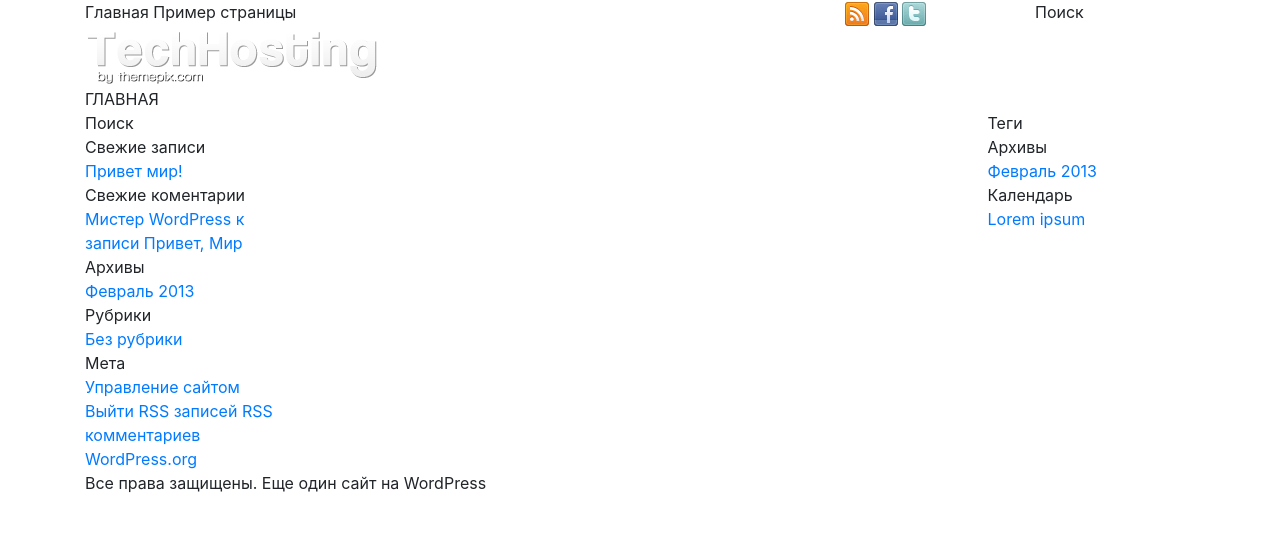
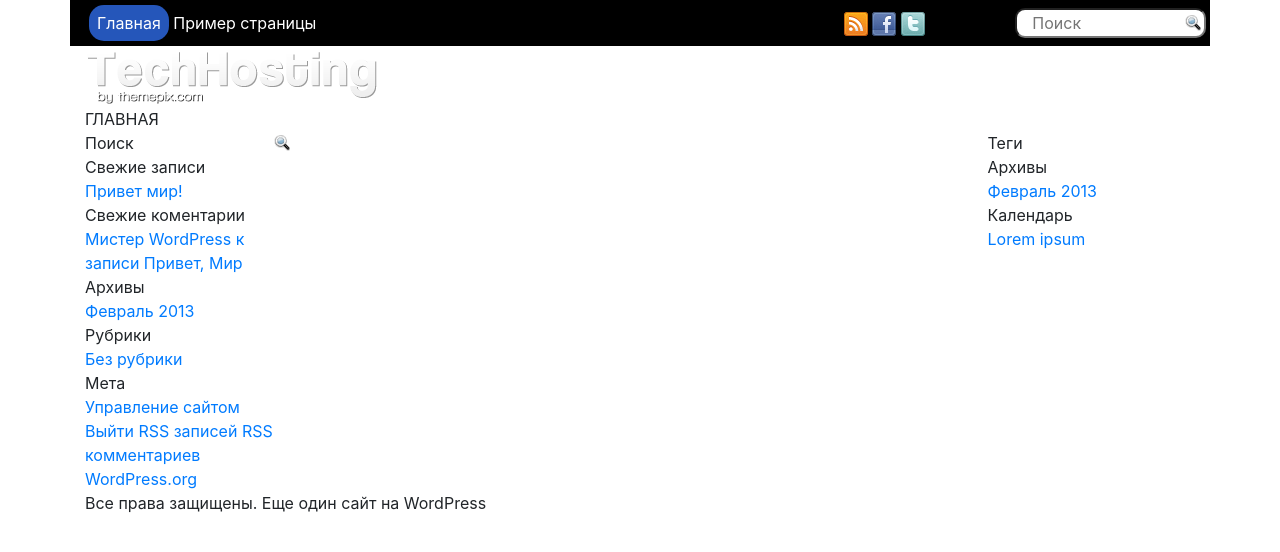
Before and after one commit to Karim2014/TechHosting, a plain HTML site: page index.html in a window 1280 px wide. Drawn offline with nearby package versions, Linux system fonts and the light colour scheme.

Commit message:
Набран header

```diff
--- a/css/style.css
+++ b/css/style.css
@@ -1,3 +1,20 @@
+.header {
+  background-color: black;
+  color: white;
+}
+
+.main-item {
+  background-color: rgb(37, 86, 186);
+  border-radius: 15px;
+}
+
+.search {
+  background-color: white;
+  border-radius: 10px;
+  background-image: url("../img/search.gif");
+  background-repeat: no-repeat;
+  background-position: right;
+}
 /* * {
   font-family: Arial, Helvetica, sans-serif;
 }
@@ -15,19 +32,9 @@ body {
   margin: auto;
 } */
 
-/* .header {
-  display: flex;
-  align-items: center;
-  justify-content: space-between;
-  padding: 10px;
-}
+/*
 
-.main-item {
-  background-color: rgb(37, 86, 186);
-  color: white;
-  padding: 3px;
-  border-radius: 15px;
-}
+
 
 .share {
   margin-left: auto;
--- a/index.html
+++ b/index.html
@@ -13,19 +13,17 @@
 <body>
   <div class="container">
     <header>
-      <div class="row header">
-        <nav class="col-8 menu-list">
-          <a class="menu-item main-item">Главная</a>
+      <div class="row px-1 py-2 header">
+        <nav class="col-8 align-self-center">
+          <a class="menu-item main-item py-2 px-2">Главная</a>
           <a class="menu-item">Пример страницы</a>
         </nav>
-        <div class="col share">
+        <div class="col align-self-center share">
           <a href="" class="share-link"><img src="img/rss.png" alt="rss"></a>
           <a href="" class="share-link"><img src="img/facebook.png" alt="facebook"></a>
           <a href="" class="share-link"><img src="img/twitter.png" alt="twitter"></a>
         </div>
-        <div class="col search">
-          Поиск
-        </div>
+        <input class="col align-self-center search" placeholder="Поиск"></input>
       </div>
       <div class="logo">
         <img src="img/logo.png" alt="">
```
